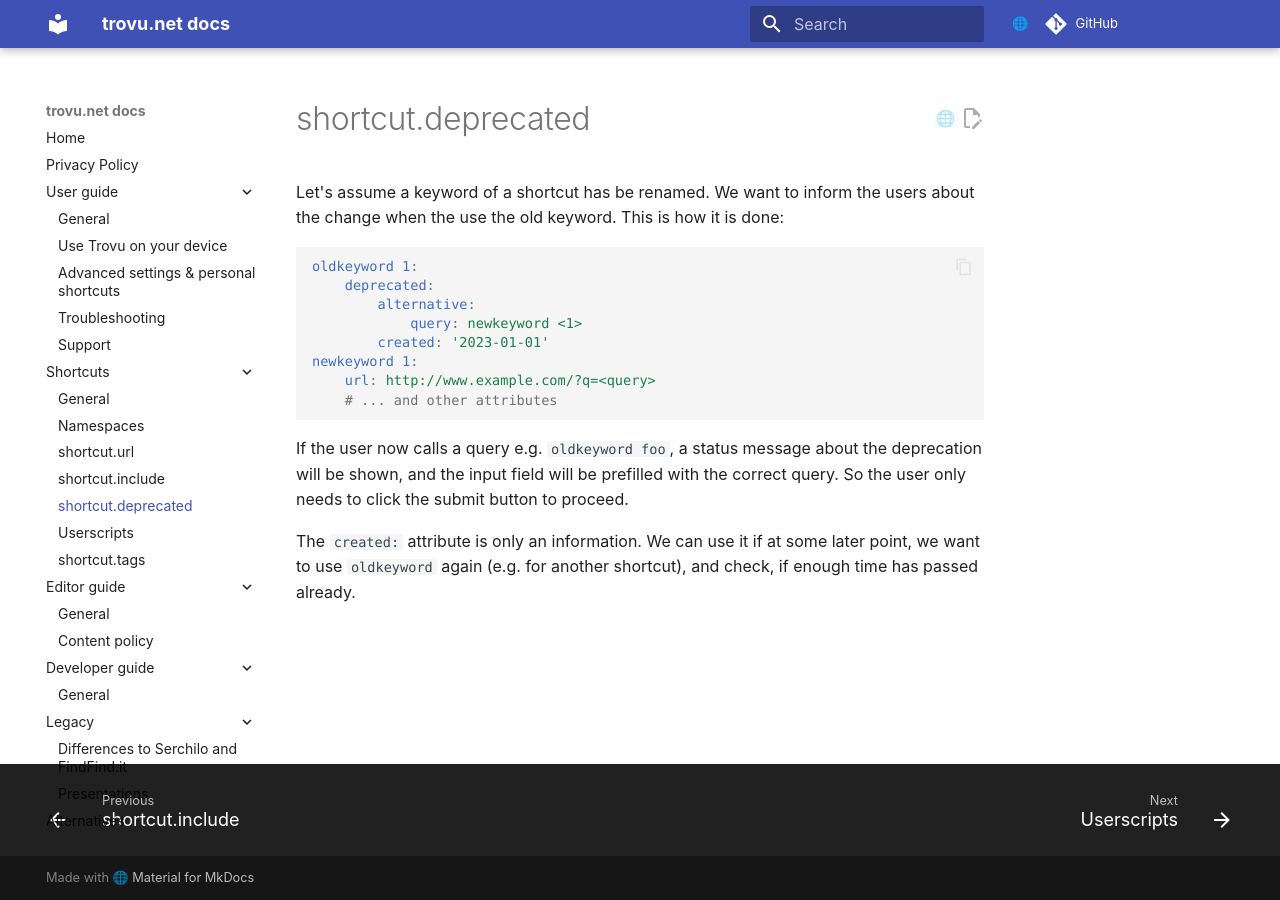
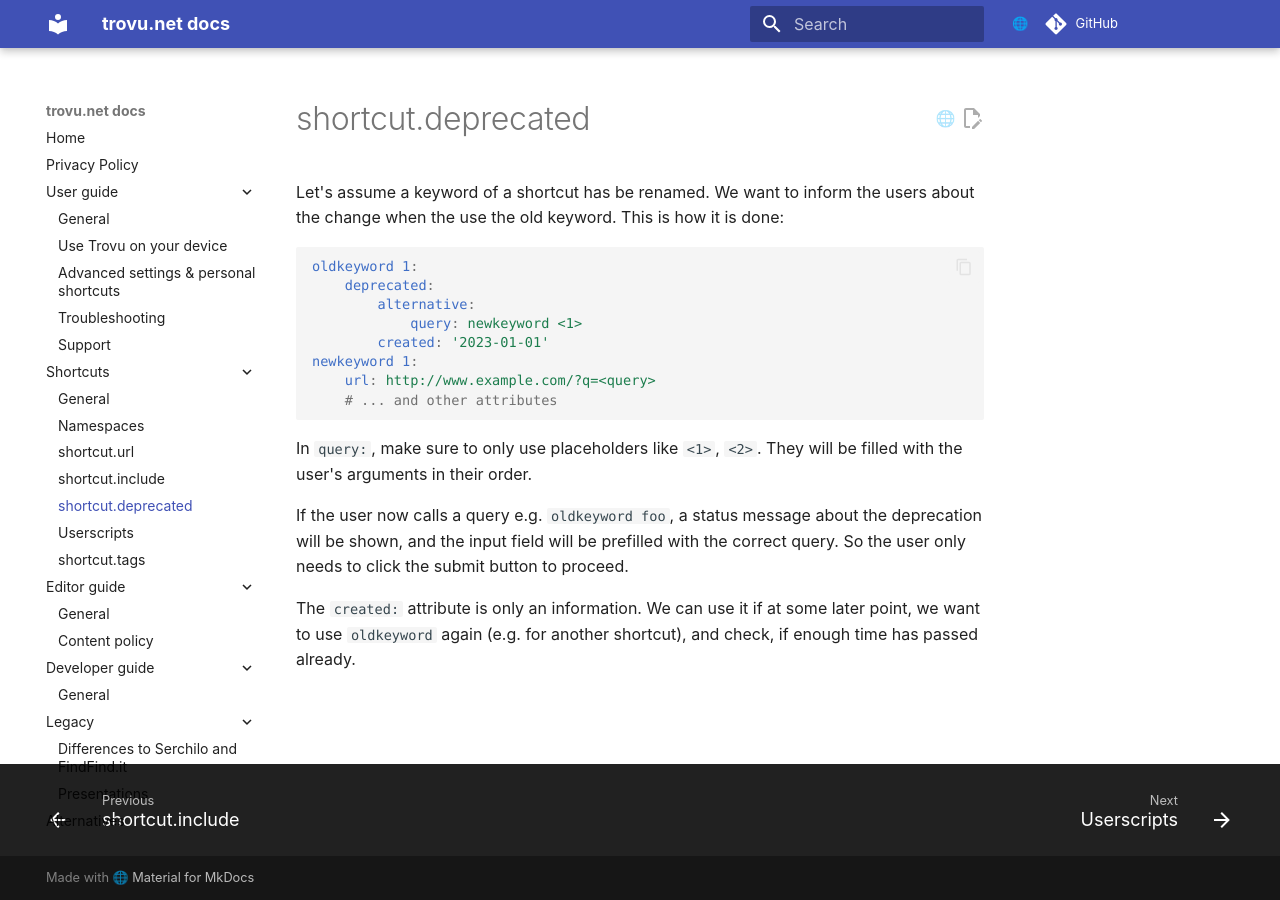
Before and after one commit to trovu/trovu, an MkDocs documentation site: the page built from docs/shortcuts/deprecated.md, in a window 1280 px wide. Built offline with MkDocs 1.6.1 and Material for MkDocs 9.7.7, drawn with Linux system fonts in a browser that asks for light colours; comment, search, counter and statistics services are not loaded.

Commit message:
Clarify args in query.

````diff
--- a/docs/shortcuts/deprecated.md
+++ b/docs/shortcuts/deprecated.md
@@ -13,6 +13,8 @@ newkeyword 1:
     # ... and other attributes
 ```
 
+In `query:`, make sure to only use placeholders like `<1>`, `<2>`. They will be filled with the user's arguments in their order.
+
 If the user now calls a query e.g. `oldkeyword foo`, a status message about the deprecation will be shown, and the input field will be prefilled with the correct query. So the user only needs to click the submit button to proceed.
 
 The `created:` attribute is only an information. We can use it if at some later point, we want to use `oldkeyword` again (e.g. for another shortcut), and check, if enough time has passed already.
````
